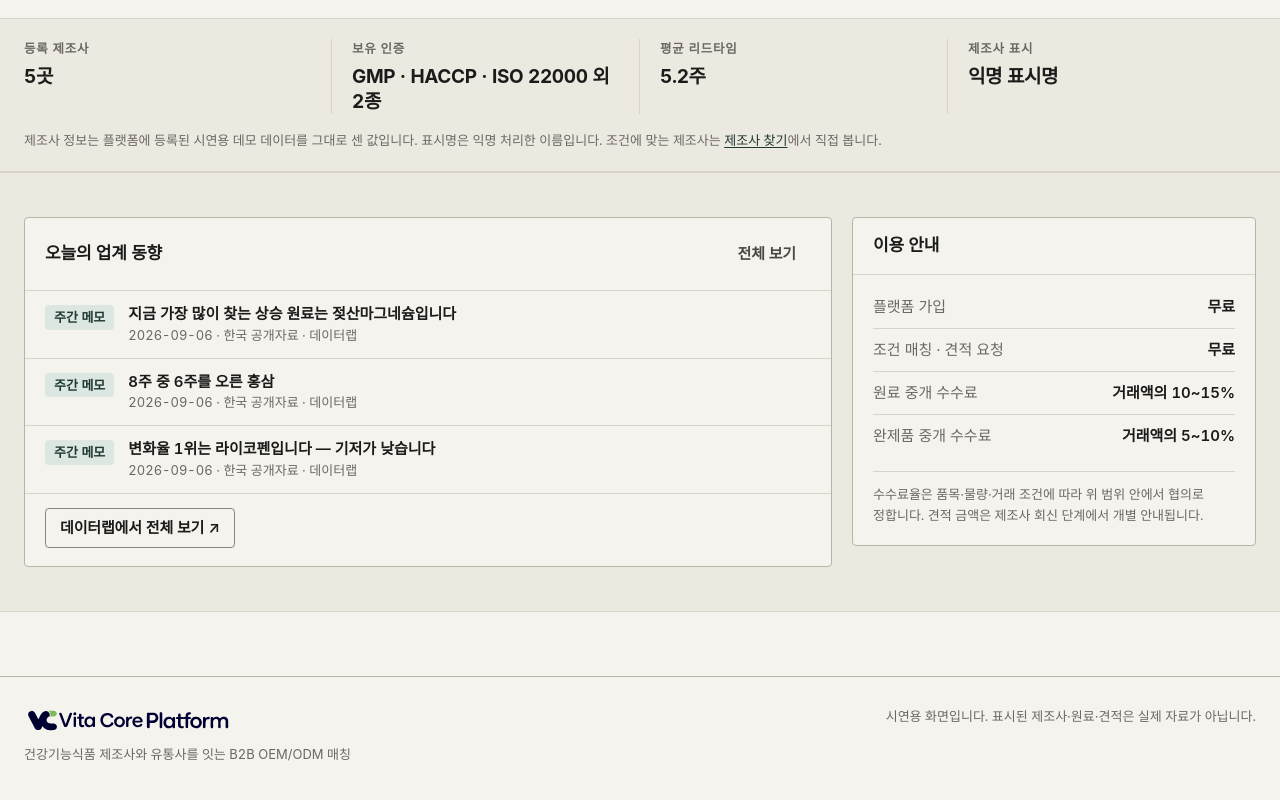
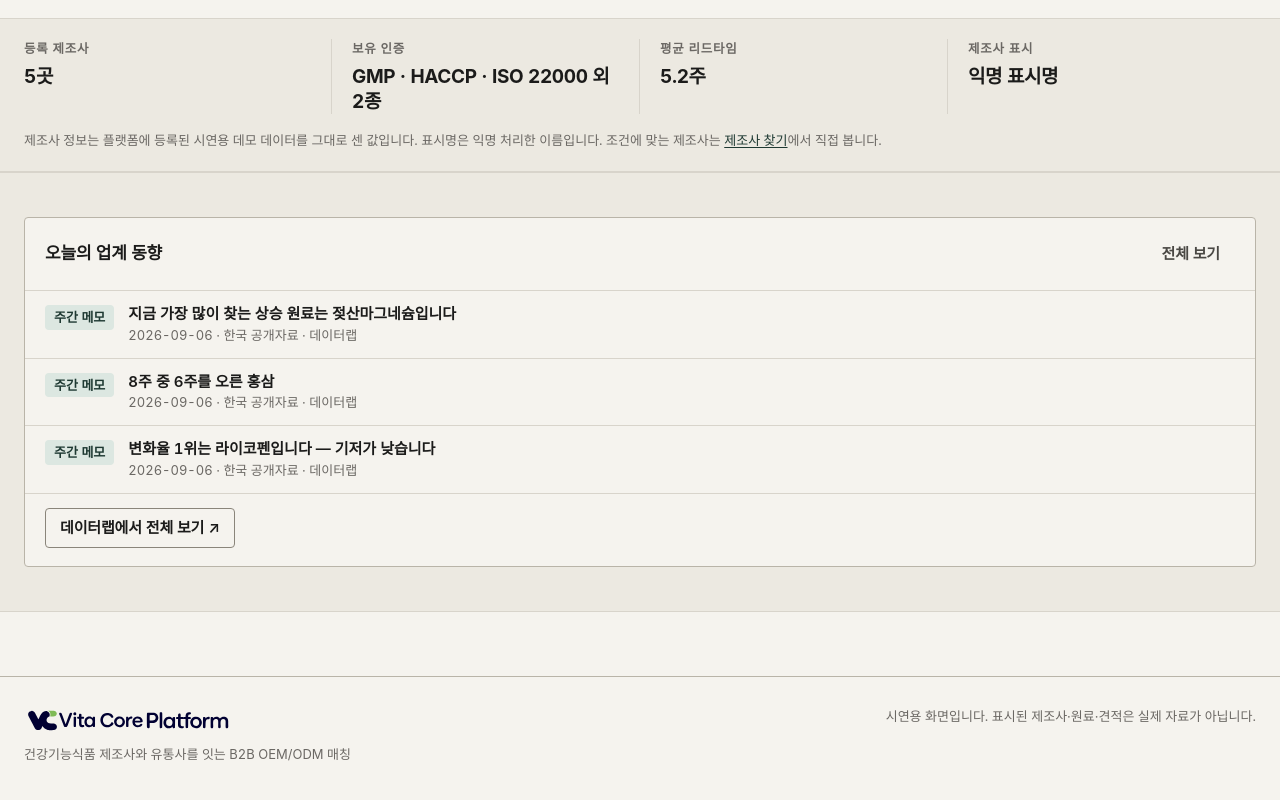
Before and after one commit to vcbio/vc-platform, a Next.js app: page / in a window 1280 px wide. Shown: the part 896-1696 px from the top of the page. Built offline with nearby package versions, Linux system fonts and the light colour scheme; no server answers.

Commit message:
fix: remove public fee panel and unclamp signal digits

```diff
--- a/src/app/page.tsx
+++ b/src/app/page.tsx
@@ -105,7 +105,6 @@ export default async function Home() {
 
       <section className={`${s.sec} ${s.secBand}`}>
         <Container>
-          <div className={s.grid21}>
           <Card
             title="오늘의 업계 동향"
             padded={false}
@@ -131,32 +130,6 @@ export default async function Home() {
               </a>
             </div>
           </Card>
-
-            <Card title="이용 안내">
-              <dl>
-                <div className={s.kv}>
-                  <dt>플랫폼 가입</dt>
-                  <dd>무료</dd>
-                </div>
-                <div className={s.kv}>
-                  <dt>조건 매칭 · 견적 요청</dt>
-                  <dd>무료</dd>
-                </div>
-                <div className={s.kv}>
-                  <dt>원료 중개 수수료</dt>
-                  <dd>거래액의 10~15%</dd>
-                </div>
-                <div className={s.kv}>
-                  <dt>완제품 중개 수수료</dt>
-                  <dd>거래액의 5~10%</dd>
-                </div>
-              </dl>
-              <p className={s.noteLine}>
-                수수료율은 품목·물량·거래 조건에 따라 위 범위 안에서 협의로 정합니다. 견적 금액은
-                제조사 회신 단계에서 개별 안내됩니다.
-              </p>
-            </Card>
-          </div>
         </Container>
       </section>
     </>
--- a/src/components/home/home.module.css
+++ b/src/components/home/home.module.css
@@ -134,10 +134,10 @@
   font-variant-numeric: tabular-nums;
 }
 .odoBig {
-  font-size: clamp(64px, 11vw, 168px);
+  font-size: clamp(64px, 11vw, 152px);
   font-weight: 800;
   line-height: 1;
-  letter-spacing: -0.055em;
+  letter-spacing: 0;
   color: var(--pf-ink);
 }
 /* 화면에서 유일하게 큰 주황 — 「급등」 하나에만 쓴다 */
@@ -512,13 +512,6 @@
   min-width: 0;
 }
 
-.grid21 {
-  display: grid;
-  grid-template-columns: minmax(0, 2fr) minmax(0, 1fr);
-  gap: 20px;
-  align-items: start;
-}
-
 /* ---------------- 동향 피드 ---------------- */
 
 .feed li {
@@ -557,38 +550,6 @@
   font-size: 13px;
   color: var(--pf-ink-3);
   font-variant-numeric: tabular-nums;
-}
-
-/* ---------------- 이용 안내 ---------------- */
-
-.kv {
-  display: flex;
-  justify-content: space-between;
-  gap: 12px;
-  font-size: 15px;
-  padding: 9px 0;
-  border-top: 1px solid var(--pf-rule);
-}
-.kv:first-child {
-  border-top: 0;
-  padding-top: 0;
-}
-.kv dt {
-  color: var(--pf-ink-3);
-}
-.kv dd {
-  font-weight: 600;
-  color: var(--pf-ink);
-  text-align: right;
-  font-variant-numeric: tabular-nums;
-}
-.noteLine {
-  font-size: 13px;
-  color: var(--pf-ink-3);
-  margin-top: 14px;
-  padding-top: 12px;
-  border-top: 1px solid var(--pf-rule);
-  line-height: 1.6;
 }
 
 /* ---------------- 어떻게 되나 — 세 단계 한 줄 ---------------- */
@@ -693,9 +654,6 @@
     grid-template-columns: minmax(0, 1fr);
     gap: 28px;
   }
-  .grid21 {
-    grid-template-columns: minmax(0, 1fr);
-  }
   .facts dd {
     font-size: 17px;
   }
@@ -712,6 +670,9 @@
   }
   .deckNum {
     gap: 10px;
+  }
+  .odoBig {
+    font-size: clamp(50px, 10vw, 64px);
   }
   .deckCta :global(.pf-btn) {
     width: 100%;
```
Lines whose indentation alone changed are shown as unchanged.
